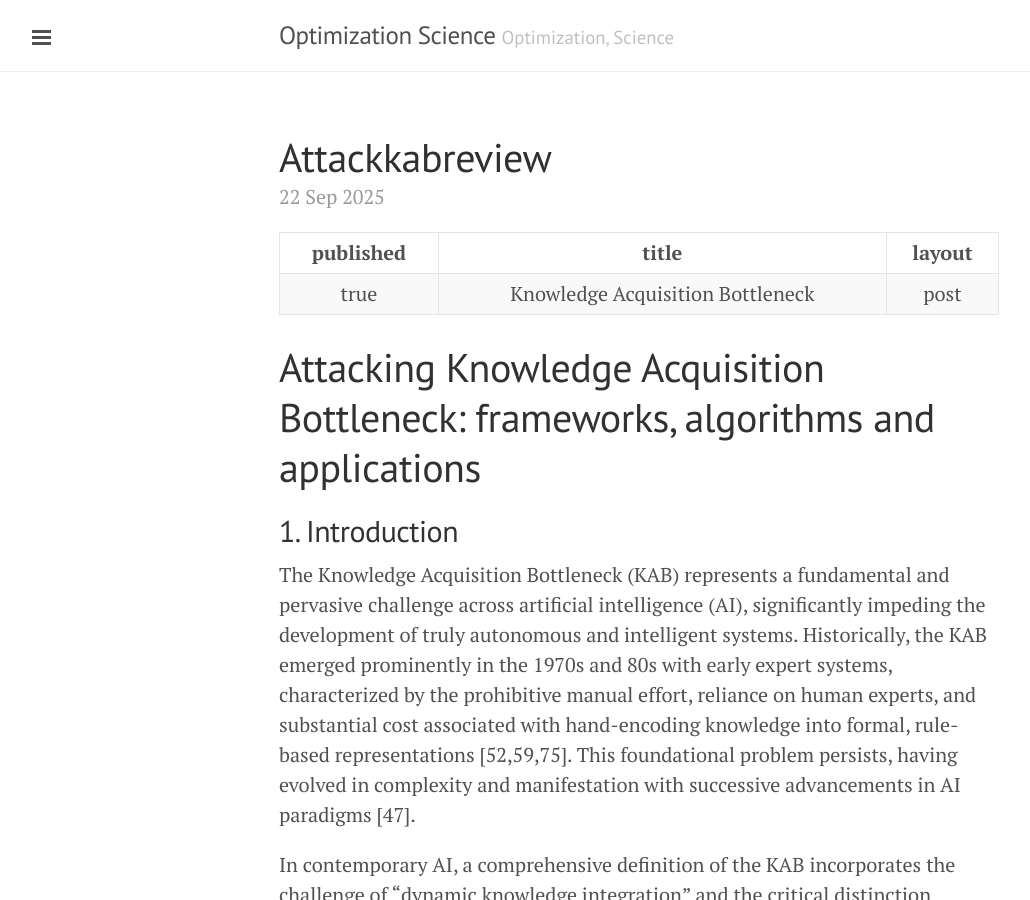
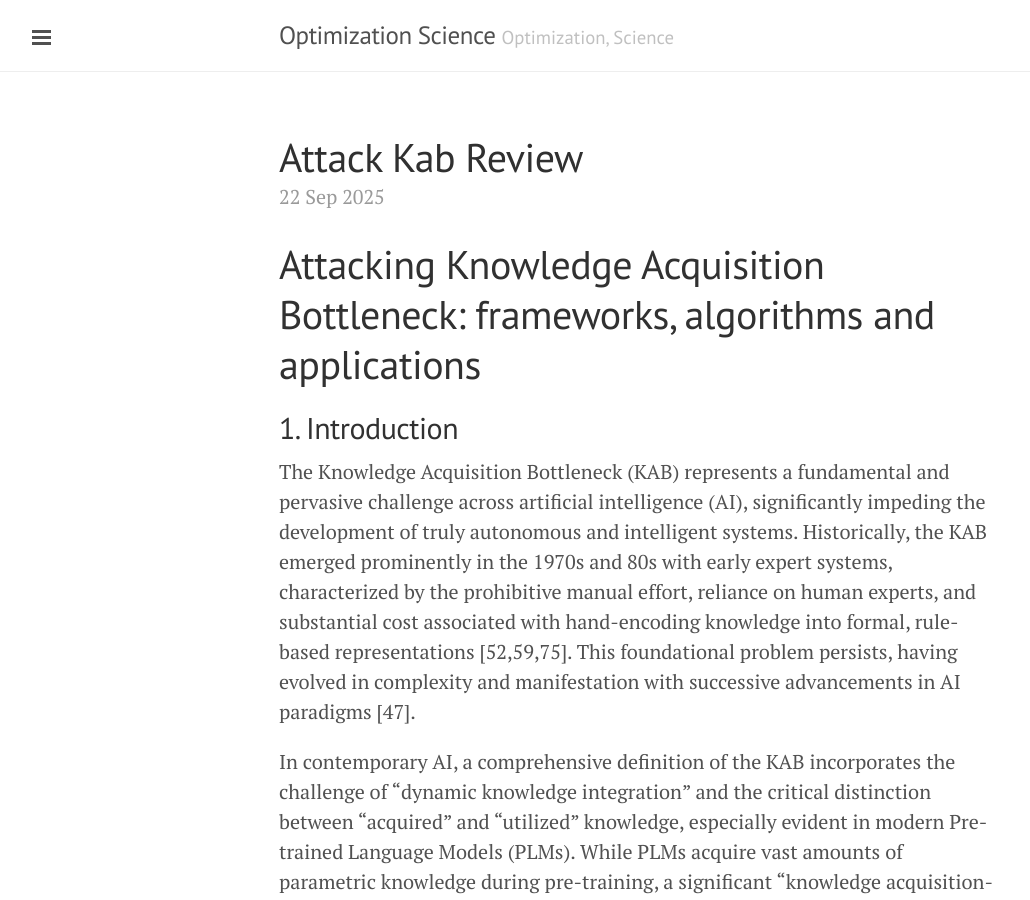
Before and after one commit to Amuwa/Amuwa.github.io, a Jekyll site: the page built from _posts/2025-09-22-Attack-KAB-Review.markdown, in a window 1280 px wide and 900 px high. Shown: the whole window, without its empty margins (1-1031 px from the left). Built offline with Jekyll 4.4.1, drawn with Linux system fonts in a browser that asks for light colours; our own code applies the rules of GitHub Pages for plain Markdown files; formulas are drawn with MathJax 3.

Commit message:
Update and rename 2025-09-22-AttackKABReview.markdown to 2025-09-22-Attack-KAB-Review.markdown

```diff
--- a/_posts/2025-09-22-AttackKABReview.markdown
+++ b/_posts/2025-09-22-Attack-KAB-Review.markdown
@@ -1,7 +1,3 @@
-| published | title | layout |
-| :--:  | :--:  | :--:  |
-| true | Knowledge Acquisition Bottleneck | post |
-
 # Attacking Knowledge Acquisition Bottleneck: frameworks, algorithms and applications
 
 ## 1. Introduction
```
